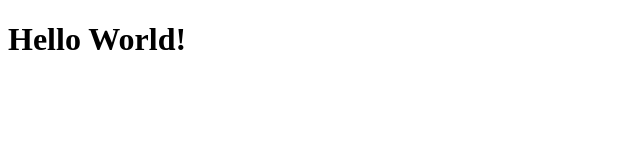
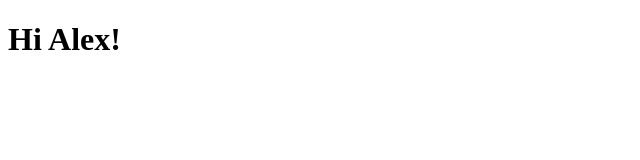
Before and after one commit to DaryaKarni/1, a plain HTML site: page index.html in a window 1280 px wide. Shown: the whole page, without its empty margins (0-640 px from the left). Drawn offline with Linux system fonts and the light colour scheme.

Commit message:
Update index.html

```diff
--- a/index.html
+++ b/index.html
@@ -2,9 +2,9 @@
 <html>
 <head>
  <meta charset="utf-8"/>
- <title>Git task</title>
+ <title> FPMI - Git task2</title>
 </head>
 <body>
- <h1>Hello World!</h1>
+ <h1>Hi Alex!</h1>
 </body>
 </html>
```
